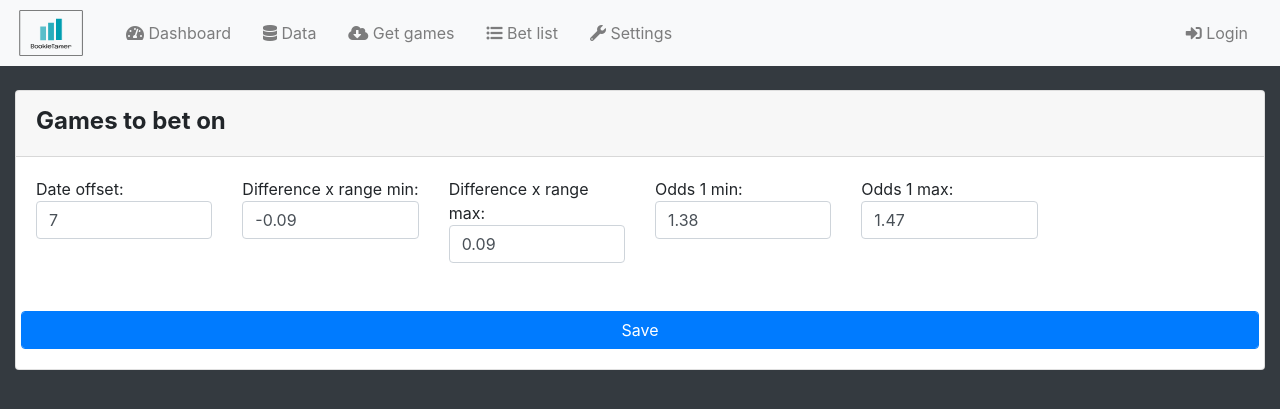
After one commit to Mav1010/BookieTamer, a Django app: page /settings/1 in a window 1280 px wide. The commit adds this page. Shown: the top 409 px of the page. Run offline with Django 3.2, Linux system fonts and the light colour scheme; data comes from the database, SQL or seed files in the repository; some libraries are stand-ins or nearby versions.

Commit message:
settings form styling

```diff
--- a/core/templates/core/snippets/header_navbar.html
+++ b/core/templates/core/snippets/header_navbar.html
@@ -9,7 +9,8 @@
         <li class="nav-item mx-2"><a class="nav-link" href="{% url "data" %}"><i class="fas fa-database"></i> Data</a></li>
         <li class="nav-item mx-2"><a class="nav-link" href="{% url "games_to_bet" %}"><i class="fas fa-cloud-download-alt"></i> Get games</a></li>
         <li class="nav-item mx-2"><a class="nav-link" href="#"><i class="fas fa-list-ul"></i> Bet list</a></li>
-        <li class="nav-item mx-2"><a class="nav-link" href="#"><i class="fas fa-wrench"></i> Settings</a></li>
+{#        #TODO see if pk=1 can be optimized #}
+        <li class="nav-item mx-2"><a class="nav-link" href="{% url "datafetch_settings" pk=1 %}"><i class="fas fa-wrench"></i> Settings</a></li>
     </ul>
     <ul class="navbar-nav ml-auto">
         <li class="nav-item mx-2"><a class="nav-link" href="#"><i class="fas fa-sign-in-alt"></i> Login</a></li>
--- /dev/null
+++ b/datafetch/templates/datafetch/settings_form.html
@@ -0,0 +1,42 @@
+{% extends 'core/base.html' %}
+{% load core_extras %}
+
+{% block title %}Settings{% endblock %}
+
+{% block body %}
+    <div class="col-sm-12 py-4" xmlns="http://www.w3.org/1999/html">
+        <div class="card">
+            <div class="card-header">
+                <div class="row">
+                    <div class="col-sm-6">
+                        <h1 class="h4 mt-1 font-weight-bold">Games to bet on</h1>
+                    </div>
+                </div>
+            </div>
+            <div class="card-body">
+                <div class="row">
+                    <div class="col-sm-12">
+                        <form method="post">
+                            <div class="row">
+                                {% csrf_token %}
+                                {% for field in form %}
+                                    <div class="col-sm-2">
+                                        {{ field.label }}: {{ field| safe }}
+                                    </div>
+                                {% endfor %}
+                                <input class="btn btn-primary mt-5" type="submit" value="Save">
+                            </div>
+                        </form>
+                    </div>
+                </div>
+            </div>
+        </div>
+    </div>
+
+    <script>
+        $(document).ready(function(){
+           $('input').addClass('form-control');
+        });
+    </script>
+
+{% endblock %}
--- a/datafetch/urls.py
+++ b/datafetch/urls.py
@@ -4,4 +4,5 @@ from datafetch import views
 
 urlpatterns = [
     path('games-to-bet/', views.games_to_bet_list, name="games_to_bet"),
+    path('settings/<int:pk>', views.DataFetchSettingsUpdateView.as_view(), name="datafetch_settings"),
 ]
--- a/datafetch/views.py
+++ b/datafetch/views.py
@@ -1,5 +1,6 @@
 from django.shortcuts import render_to_response
 from django.views.generic import UpdateView
+from django import forms
 
 from datafetch.models import DataFetchSettings
 from datafetch.utils import get_fortuna_games
@@ -21,3 +22,11 @@ class DataFetchSettingsUpdateView(UpdateView):
               'odds_1_max',
               ]
     template_name = 'datafetch/settings_form.html'
+    success_url = '/settings/1'
+    widgets = {
+        'date_offset': forms.NumberInput(attrs={'class': 'col-sm-4'}),
+        'difference_x_range_min': forms.NumberInput(attrs={'class': 'col-sm-4'}),
+        'difference_x_range_max': forms.NumberInput(attrs={'class': 'col-sm-4'}),
+        'odds_1_min': forms.NumberInput(attrs={'class': 'col-sm-4'}),
+        'odds_1_max': forms.NumberInput(attrs={'class': 'col-sm-4'}),
+    }
```
Also changed, not shown: datafetch/utils.py (+15 -3 lines).
